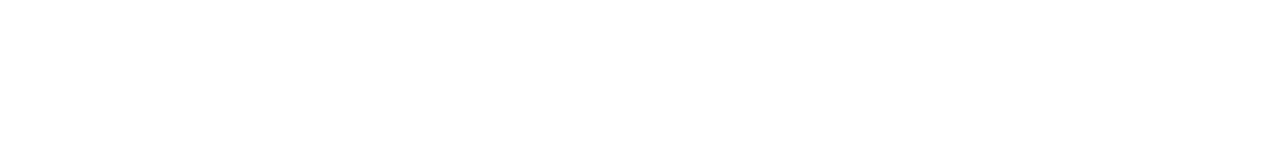
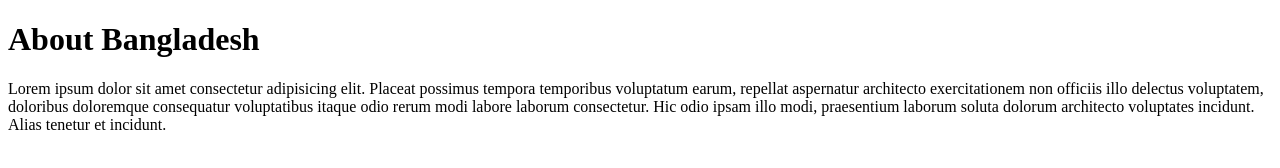
Before and after one commit to Asim-Das/my-first-website, a plain HTML site: page index.html in a window 1280 px wide. Drawn offline with Linux system fonts and the light colour scheme.

Commit message:
added some text

```diff
--- a/index.html
+++ b/index.html
@@ -7,6 +7,8 @@
     <title>Look mama,I am using git.</title>
 </head>
 <body>
+    <h1>About Bangladesh</h1>
+    <p>Lorem ipsum dolor sit amet consectetur adipisicing elit. Placeat possimus tempora temporibus voluptatum earum, repellat aspernatur architecto exercitationem non officiis illo delectus voluptatem, doloribus doloremque consequatur voluptatibus itaque odio rerum modi labore laborum consectetur. Hic odio ipsam illo modi, praesentium laborum soluta dolorum architecto voluptates incidunt. Alias tenetur et incidunt.</p>
 
 </body>
 </html>
```
